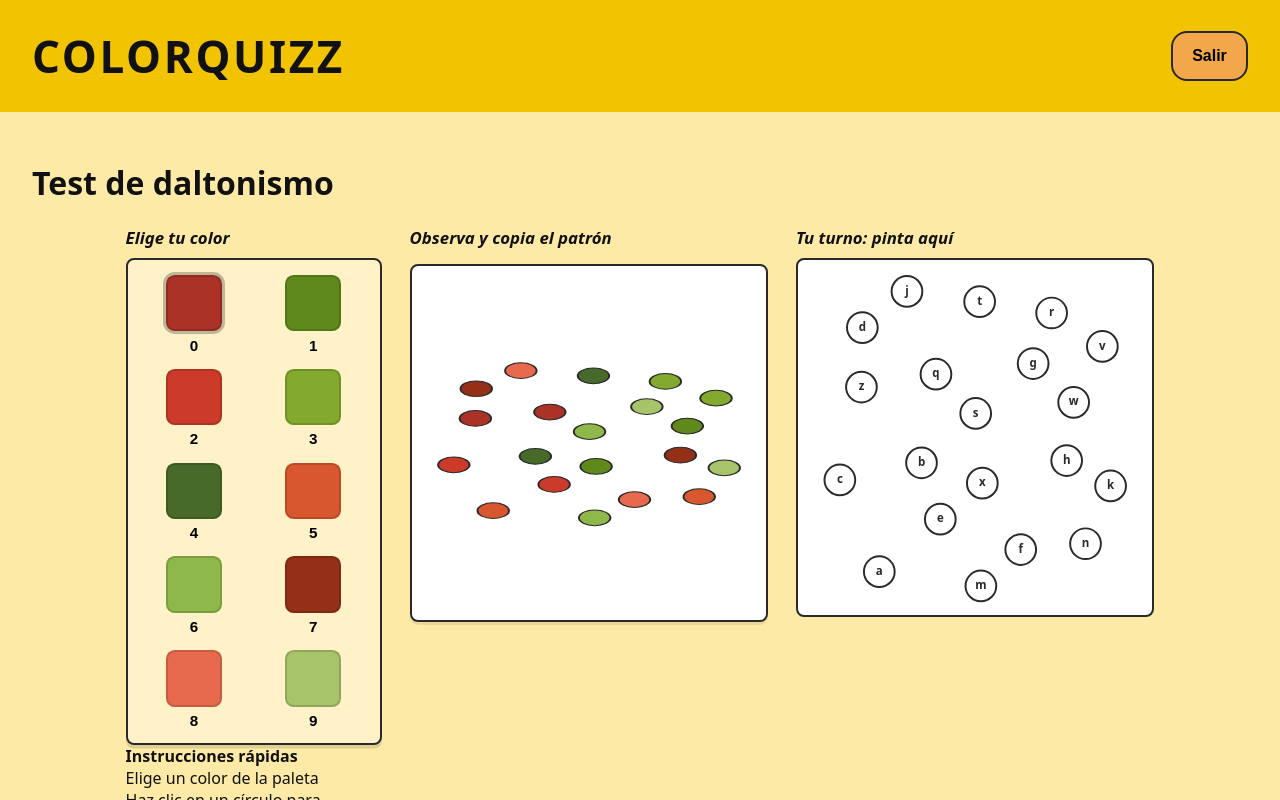
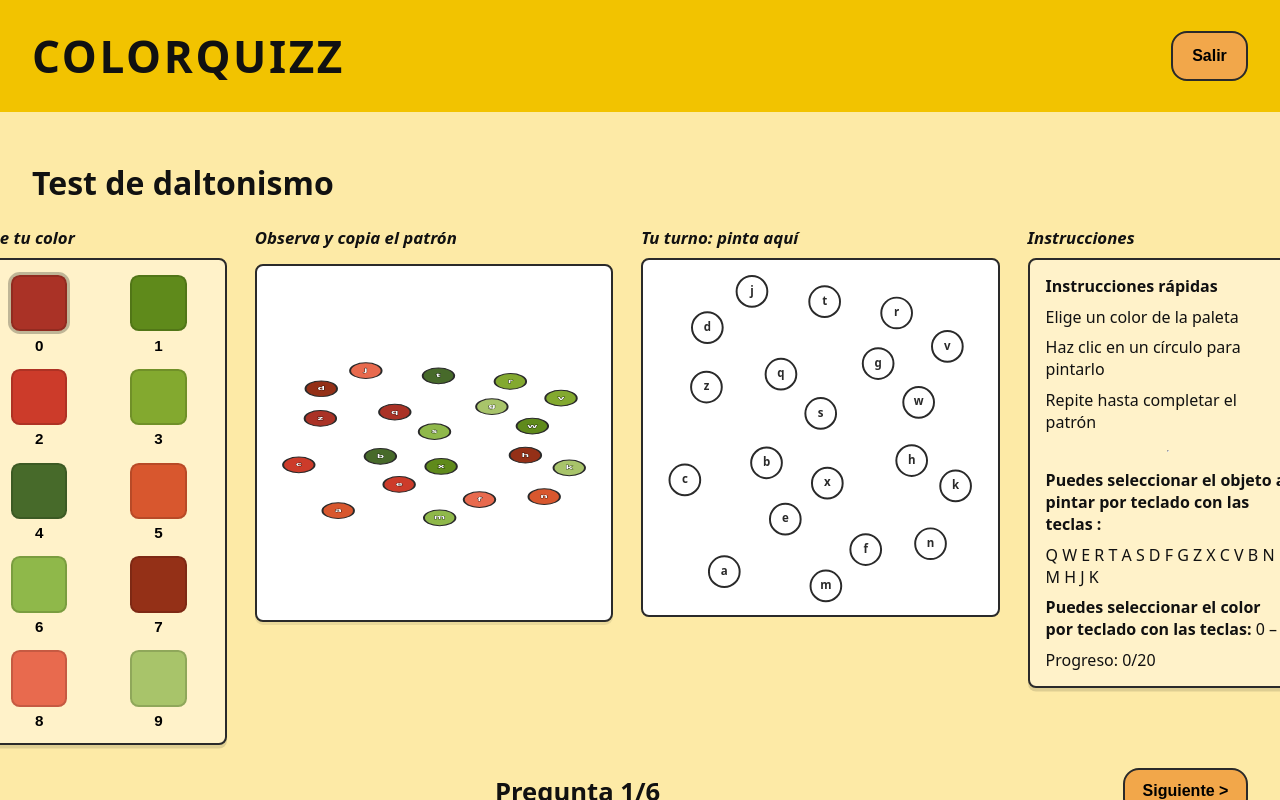
Before and after one commit to XLex0/ColorQuizz, a React (Vite) app: page /test in a window 1280 px wide. Built offline with nearby package versions, Linux system fonts and the light colour scheme.

Commit message:
Correciones sitio web

```diff
--- a/src/pages/Home.jsx
+++ b/src/pages/Home.jsx
@@ -15,6 +15,9 @@ export default function Home() {
   const instructionsRef = useRef(null);
   const profileRef = useRef(null);
   const testimonialsRef = useRef(null);
+
+  // ✅ Scope de TAB para la “página de arriba” (Navbar + Home)
+  const homeScopeRef = useRef(null);
 
   const [openSettings, setOpenSettings] = useState(false);
   const [activeTab, setActiveTab] = useState(null);
@@ -62,12 +65,94 @@ export default function Home() {
         if (section === "home") setActiveTab(null);
         else setActiveTab(section);
       },
-      { rootMargin: "-35% 0px -55% 0px", threshold: [0.05, 0.15, 0.3, 0.5] }
+      { rootMargin: "-25% 0px -60% 0px", threshold: [0.05, 0.15, 0.3, 0.5] }
     );
 
     items.forEach((it) => obs.observe(it.el));
     return () => obs.disconnect();
   }, []);
+
+  // ✅ Helper: focusables dentro de un contenedor (para TAB por sección visible)
+  const getFocusable = (root) => {
+    if (!root) return [];
+
+    const selectors = [
+      'a[href]',
+      'button:not([disabled])',
+      'input:not([disabled]):not([type="hidden"])',
+      'select:not([disabled])',
+      'textarea:not([disabled])',
+      '[tabindex]:not([tabindex="-1"])',
+    ].join(",");
+
+    return Array.from(root.querySelectorAll(selectors)).filter((el) => {
+      const style = window.getComputedStyle(el);
+      return (
+        style.display !== "none" &&
+        style.visibility !== "hidden" &&
+        !el.hasAttribute("disabled")
+      );
+    });
+  };
+
+  // ✅ TAB “por página/sección”: si estás abajo NO regresa arriba.
+  // - En HOME: permite tabear Navbar + hero + tabs (homeScopeRef)
+  // - En otras secciones: tabea SOLO dentro de la sección visible
+  useEffect(() => {
+    const sectionRoots = {
+      home: homeScopeRef,
+      instructions: instructionsRef,
+      profile: profileRef,
+      testimonials: testimonialsRef,
+    };
+
+    const getActiveRoot = () => {
+      const key = activeTab ?? "home"; // null => home
+      return sectionRoots[key]?.current ?? null;
+    };
+
+    const onTabKeyDown = (e) => {
+      if (e.key !== "Tab") return;
+
+      const root = getActiveRoot();
+      if (!root) return;
+
+      const focusables = getFocusable(root);
+      if (focusables.length === 0) return;
+
+      const current = document.activeElement;
+      const inside = root.contains(current);
+
+      // Si el foco se fue fuera del “scope” (ej. click en otra parte),
+      // al presionar TAB lo re-encarrilamos dentro del scope visible.
+      if (!inside) {
+        e.preventDefault();
+        const target = e.shiftKey
+          ? focusables[focusables.length - 1]
+          : focusables[0];
+        target.focus();
+        return;
+      }
+
+      // Wrap-around: evita que TAB salga del scope y “salte” al inicio del DOM.
+      const idx = focusables.indexOf(current);
+      if (idx === -1) return;
+
+      if (!e.shiftKey && idx === focusables.length - 1) {
+        e.preventDefault();
+        focusables[0].focus();
+      }
+
+      if (e.shiftKey && idx === 0) {
+        e.preventDefault();
+        focusables[focusables.length - 1].focus();
+      }
+    };
+
+    // Captura = evita que el navegador continúe al siguiente focus del DOM (arriba)
+    window.addEventListener("keydown", onTabKeyDown, true);
+    return () => window.removeEventListener("keydown", onTabKeyDown, true);
+  }, [activeTab]);
 
   // keyboard arrows navigation between page sections
   useEffect(() => {
@@ -117,7 +202,6 @@ export default function Home() {
     if (!el) return;
 
     el.scrollIntoView({ behavior: "smooth", block: "start" });
-
     setTimeout(() => el.focus({ preventScroll: true }), 350);
   };
 
@@ -131,6 +215,8 @@ export default function Home() {
           Saltar al contenido principal
         </a>
 
+        {/* ✅ Navbar pertenece a la página de arriba + Home (scope para TAB cuando estás arriba) */}
+        <div ref={homeScopeRef}>
           <Navbar onOpenSettings={() => setOpenSettings(true)} />
 
           <main id="main-content" className="page">
@@ -167,7 +253,11 @@ export default function Home() {
                 </button>
               </div>
             </section>
+          </main>
+        </div>
 
+        {/* ✅ El resto de secciones quedan FUERA del scope del Home */}
+        <main className="page">
           {/* PANTALLA 2 */}
           <section
             ref={instructionsRef}
@@ -179,7 +269,7 @@ export default function Home() {
           >
             <header className="instructionsHeader">
               <div className="helpIcon" aria-hidden="true">?</div>
-              <h2 id="instructions-title" className="instructionsTitle" tabIndex={0}>
+              <h2 id="instructions-title" className="instructionsTitle" >
                 Instrucciones
               </h2>
             </header>
@@ -217,7 +307,8 @@ export default function Home() {
                     Pinta el <strong>dibujo en blanco y negro</strong>:
                     <ul>
                       <li>Haz clic sobre los círculos para aplicar el color seleccionado.</li>
-                      <li>También puedes usar el <strong>teclado</strong> presionando la letra que aparece en cada círculo
+                      <li>
+                        También puedes usar el <strong>teclado</strong> presionando la letra que aparece en cada círculo
                         (<strong>Q W E R T A S D F G Z X C V B N M H J K</strong>).
                       </li>
                     </ul>
@@ -257,7 +348,7 @@ export default function Home() {
             </h2>
 
             <div className="profileStack">
-              <article className="profileCard" tabIndex={0} aria-label="Qué es el daltonismo">
+              <article className="profileCard" aria-label="Qué es el daltonismo">
                 <h3 className="profileCardTitle" tabIndex={0}>¿Qué es el daltonismo?</h3>
                 <p className="profileText" tabIndex={0}>
                   Si usted tiene daltonismo (deficiencia en la visión de los colores),
@@ -267,9 +358,10 @@ export default function Home() {
                 </p>
               </article>
 
-              <article className="profileCard" tabIndex={0} aria-label="Riesgos de daltonismo">
+              <article className="profileCard" aria-label="Riesgos de daltonismo">
                 <h3 className="profileCardTitle" tabIndex={0}>¿Corro riesgo de presentar daltonismo?</h3>
-                <p className="profileText" tabIndex={0}>
+                <section tabIndex={0} aria-label="Riesgos de daltonismo">
+                  <p className="profileText">
                     Los hombres corren un riesgo mucho mayor de presentar daltonismo que las
                     mujeres. También es más probable que usted sea daltónico si:
                   </p>
@@ -281,18 +373,20 @@ export default function Home() {
                       o esclerosis múltiple
                     </li>
                   </ul>
+                </section>
               </article>
 
-              <article className="profileCard" tabIndex={0} aria-label="Tipos de daltonismo">
+              <article className="profileCard" aria-label="Tipos de daltonismo">
                 <h3 className="profileCardTitle" tabIndex={0}>Tipos de daltonismo</h3>
-                <p className="profileText" tabIndex={0}>El daltonismo rojo-verde es el más común e incluye:</p>
+                <section tabIndex={0} aria-label="Tipos de daltonismo">
+                  <p className="profileText">El daltonismo rojo-verde es el más común e incluye:</p>
                   <ul className="profileBullets">
                     <li><strong>Deuteranomalía:</strong> el verde se ve rojizo (leve).</li>
                     <li><strong>Protanomalía:</strong> el rojo se ve verdoso y menos brillante (leve).</li>
                     <li><strong>Protanopia y deuteranopia:</strong> no se distingue entre rojo y verde.</li>
                   </ul>
 
-                <p className="profileText" tabIndex={0}>El daltonismo azul-amarillo es menos común e incluye:</p>
+                  <p className="profileText">El daltonismo azul-amarillo es menos común e incluye:</p>
                   <ul className="profileBullets">
                     <li><strong>Tritanomalía:</strong> difícil diferenciar azul-verde y amarillo-rojo.</li>
                     <li>
@@ -301,10 +395,11 @@ export default function Home() {
                     </li>
                   </ul>
 
-                <p className="profileText" tabIndex={0}>
+                  <p className="profileText">
                     El daltonismo completo (monocromacia) es raro y hace que la persona no vea colores;
                     puede incluir visión poco clara y sensibilidad a la luz.
                   </p>
+                </section>
               </article>
             </div>
 
--- a/src/pages/UsabilityTest.jsx
+++ b/src/pages/UsabilityTest.jsx
@@ -8,12 +8,58 @@ const SEEDS = [1024, 2048, 3072, 4096, 5120, 6144];
 
 const TESTS = [
   { id: 0, name: "Test 1: Rojo–Verde", jsonKey: "TEST1_RED_GREEN_COLORS" },
-  { id: 1, name: "Test 2: Tritanomalía (Azul–Verde)", jsonKey: "TEST2_TRITANOMALY_BLUE_GREEN_COLORS" },
-  { id: 2, name: "Test 3: Tritanomalía (Amarillo–Rojo)", jsonKey: "TEST3_TRITANOMALY_YELLOW_RED_COLORS" },
-  { id: 3, name: "Test 4: Tritanopia (Azul–Verde)", jsonKey: "TEST4_TRITANOPIA_BLUE_GREEN_COLORS" },
-  { id: 4, name: "Test 5: Tritanopia (Violeta–Rojo)", jsonKey: "TEST5_TRITANOPIA_VIOLET_RED_COLORS" },
-  { id: 5, name: "Test 6: Tritanopia (Amarillo–Rosado)", jsonKey: "TEST6_TRITANOPIA_YELLOW_PINK_COLORS" },
+  {
+    id: 1,
+    name: "Test 2: Tritanomalía (Azul–Verde)",
+    jsonKey: "TEST2_TRITANOMALY_BLUE_GREEN_COLORS",
+  },
+  {
+    id: 2,
+    name: "Test 3: Tritanomalía (Amarillo–Rojo)",
+    jsonKey: "TEST3_TRITANOMALY_YELLOW_RED_COLORS",
+  },
+  {
+    id: 3,
+    name: "Test 4: Tritanopia (Azul–Verde)",
+    jsonKey: "TEST4_TRITANOPIA_BLUE_GREEN_COLORS",
+  },
+  {
+    id: 4,
+    name: "Test 5: Tritanopia (Violeta–Rojo)",
+    jsonKey: "TEST5_TRITANOPIA_VIOLET_RED_COLORS",
+  },
+  {
+    id: 5,
+    name: "Test 6: Tritanopia (Amarillo–Rosado)",
+    jsonKey: "TEST6_TRITANOPIA_YELLOW_PINK_COLORS",
+  },
 ];
+const CIRCLE_KEYS = [
+  "q",
+  "w",
+  "e",
+  "r",
+  "t",
+  "a",
+  "s",
+  "d",
+  "f",
+  "g",
+  "z",
+  "x",
+  "c",
+  "v",
+  "b",
+  "n",
+  "m",
+  "h",
+  "j",
+  "k",
+];
+
+function getKeyForCircleIndex(idx) {
+  return CIRCLE_KEYS[idx] || "?";
+}
 
 const CIRCLES_COUNT = 20;
 const CIRCLE_SCALE = 1.3;
@@ -72,7 +118,9 @@ function buildAnswerKey(palette, seed, circlesCount) {
 }
 
 function gradeTest(expected, answers, circlesCount) {
-  let correct = 0, wrong = 0, unanswered = 0;
+  let correct = 0,
+    wrong = 0,
+    unanswered = 0;
 
   for (let i = 0; i < circlesCount; i++) {
     const exp = expected[String(i)];
@@ -86,7 +134,14 @@ function gradeTest(expected, answers, circlesCount) {
   const accuracyAttempted = attempted > 0 ? (correct / attempted) * 100 : 0;
   const accuracyTotal = circlesCount > 0 ? (correct / circlesCount) * 100 : 0;
 
-  return { correct, wrong, unanswered, attempted, accuracyAttempted, accuracyTotal };
+  return {
+    correct,
+    wrong,
+    unanswered,
+    attempted,
+    accuracyAttempted,
+    accuracyTotal,
+  };
 }
 
 function generateReferenceImage(palette, seed, circlesCount) {
@@ -95,13 +150,50 @@ function generateReferenceImage(palette, seed, circlesCount) {
   const circlesHtml = circles
     .map((c, idx) => {
       const colorHex = palette[idx % palette.length].hex;
-      return `<circle cx="${c.x * 360}" cy="${c.y * 360}" r="${REF_RADIUS}" fill="${colorHex}" stroke="#2a2a2a" stroke-width="2"/>`;
+      const cx = c.x * 360;
+      const cy = c.y * 360;
+      const key = CIRCLE_KEYS[idx] || "?";
+
+      const fontSize = Math.max(10, Math.round(9 * (CIRCLE_SCALE ?? 1)));
+
+      return `
+        <g>
+          <circle
+            cx="${cx}"
+            cy="${cy}"
+            r="${REF_RADIUS}"
+            fill="${colorHex}"
+            stroke="#2a2a2a"
+            stroke-width="2"
+          />
+
+          <text
+            x="${cx}"
+            y="${cy}"
+            text-anchor="middle"
+            dominant-baseline="middle"
+            font-family="system-ui, Arial"
+            font-size="${fontSize}"
+            font-weight="700"
+            fill="#ffffff"
+            stroke="#000000"
+            stroke-width="0.8"
+            paint-order="stroke"
+          >
+            ${key}
+          </text>
+        </g>
+      `;
     })
     .join("");
 
   const svg = `
-    <svg viewBox="0 0 360 360" xmlns="http://www.w3.org/2000/svg" preserveAspectRatio="none">
-      <rect x="4" y="4" width="352" height="352" rx="10" fill="white"/>
+    <svg
+      viewBox="0 0 360 360"
+      xmlns="http://www.w3.org/2000/svg"
+      preserveAspectRatio="none"
+    >
+      <rect x="4" y="4" width="352" height="352" rx="10" fill="white" />
       ${circlesHtml}
     </svg>
   `;
@@ -117,7 +209,10 @@ export default function UsabilityTest() {
   const [qIndex, setQIndex] = useState(0);
   const [selectedKey, setSelectedKey] = useState("0");
   const [selectedCircleIndex, setSelectedCircleIndex] = useState(null);
-  const [progress, setProgress] = useState({ painted: 0, total: CIRCLES_COUNT });
+  const [progress, setProgress] = useState({
+    painted: 0,
+    total: CIRCLES_COUNT,
+  });
   const [answersByCircle, setAnswersByCircle] = useState({});
   const [results, setResults] = useState([]);
 
@@ -138,7 +233,7 @@ export default function UsabilityTest() {
 
   const questionText = useMemo(
     () => `Pregunta ${qIndex + 1}/${totalQuestions}`,
-    [qIndex, totalQuestions]
+    [qIndex, totalQuestions],
   );
 
   const answerKey = useMemo(() => {
@@ -148,7 +243,11 @@ export default function UsabilityTest() {
 
   const referenceImage = useMemo(() => {
     if (!colorsForCurrentTest.length) return "";
-    return generateReferenceImage(colorsForCurrentTest, currentSeed, CIRCLES_COUNT);
+    return generateReferenceImage(
+      colorsForCurrentTest,
+      currentSeed,
+      CIRCLES_COUNT,
+    );
   }, [colorsForCurrentTest, currentSeed]);
 
   const goNext = () => {
@@ -184,10 +283,26 @@ export default function UsabilityTest() {
       if (tag === "input" || tag === "textarea") return;
 
       const circleKeyMap = {
-        q: 0, w: 1, e: 2, r: 3, t: 4,
-        a: 5, s: 6, d: 7, f: 8, g: 9,
-        z: 10, x: 11, c: 12, v: 13, b: 14,
-        n: 15, m: 16, h: 17, j: 18, k: 19,
+        q: 0,
+        w: 1,
+        e: 2,
+        r: 3,
+        t: 4,
+        a: 5,
+        s: 6,
+        d: 7,
+        f: 8,
+        g: 9,
+        z: 10,
+        x: 11,
+        c: 12,
+        v: 13,
+        b: 14,
+        n: 15,
+        m: 16,
+        h: 17,
+        j: 18,
+        k: 19,
       };
 
       if (key in circleKeyMap) {
@@ -209,7 +324,7 @@ export default function UsabilityTest() {
     return () => window.removeEventListener("keydown", onKeyDown);
   }, [colorsForCurrentTest]);
 
-  return (
+  return  (
     <div className="utWrap">
       {/* ✅ Skip link (2.4.1) */}
       <a className="skip-link" href="#main-content">
@@ -235,7 +350,10 @@ export default function UsabilityTest() {
         <div className="utGrid">
           {/* Paleta */}
           <section className="utPanel utPanel--palette" aria-labelledby="paleta-title">
-            <h2 id="paleta-title" className="utTitle utTitle--italic"> Elige tu color</h2>
+            <h2 id="paleta-title" className="utTitle utTitle--italic">
+              {" "}
+              Elige tu color
+            </h2>
 
             <div className="utPaletteGrid" role="group" aria-label="Paleta de colores (0-9)">
               {colorsForCurrentTest.map((c) => {
@@ -257,33 +375,14 @@ export default function UsabilityTest() {
                 );
               })}
             </div>
-
-            <div className="utHintSmall hintCard">
-              <strong> Instrucciones rápidas</strong>
-              <br />
-              Elige un color de la paleta
-              <br />
-              Haz clic en un círculo para pintarlo
-              <br />
-              Repite hasta completar el patrón
-
-              <hr />
-
-               <strong>Puedes seleccionar el objeto a pintar por teclado con las teclas :</strong>
-              Q W E R T A S D F G Z X C V B N M H J K
-              <br />
-               <strong>Puedes seleccionar el color por teclado con las teclas:</strong> 0 – 9
-            </div>
-
-
-            <div className="utHintSmall">
-              Progreso: {progress.painted}/{progress.total}
-            </div>
           </section>
 
           {/* Referencia */}
           <section className="utPanel utPanel--ref" aria-labelledby="ref-title">
-            <h2 id="ref-title" className="utTitle utTitle--italic"> Observa y copia el patrón</h2>
+            <h2 id="ref-title" className="utTitle utTitle--italic">
+              {" "}
+              Observa y copia el patrón
+            </h2>
             {referenceImage ? (
               <img
                 src={referenceImage}
@@ -297,7 +396,10 @@ export default function UsabilityTest() {
 
           {/* Dibujo */}
           <section className="utPanel utPanel--board" aria-labelledby="board-title">
-            <h2 id="board-title" className="utTitle utTitle--italic"> Tu turno: pinta aquí</h2>
+            <h2 id="board-title" className="utTitle utTitle--italic">
+              {" "}
+              Tu turno: pinta aquí
+            </h2>
 
             <PaintBoard
               key={currentSeed}
@@ -311,10 +413,67 @@ export default function UsabilityTest() {
               onAnswersChange={setAnswersByCircle}
             />
           </section>
+
+          {/* ✅ Panel de instrucciones a la derecha */}
+          <section
+            className="utPanel utPanel--help"
+            role="region"
+            aria-labelledby="help-title"
+            aria-label="Instrucciones"
+          >
+            <section tabIndex={0} aria-label="Instrucciones">
+            <h2 id="help-title" className="utTitle utTitle--italic">
+              {" "}
+              Instrucciones
+            </h2>
+
+            <div className="utHelpCard" aria-label="Instrucciones rápidas">
+              <strong aria-label="Título de instrucciones rápidas">
+                {" "}
+                Instrucciones rápidas
+              </strong>
+
+              <p aria-label="Paso 1 de instrucciones rápidas">
+                Elige un color de la paleta
+              </p>
+              <p  aria-label="Paso 2 de instrucciones rápidas">
+                Haz clic en un círculo para pintarlo
+              </p>
+              <p  aria-label="Paso 3 de instrucciones rápidas">
+                Repite hasta completar el patrón
+              </p>
+
+              <hr />
+
+              <p  aria-label="Atajo de teclado para seleccionar el objeto a pintar">
+                <strong>
+                  {" "}
+                  Puedes seleccionar el objeto a pintar por teclado con las teclas :
+                </strong>
+              </p>
+
+              <p  aria-label="Teclas para seleccionar círculos">
+                Q W E R T A S D F G Z X C V B N M H J K
+              </p>
+
+              <p  aria-label="Atajo de teclado para seleccionar el color">
+                <strong>
+                  {" "}
+                  Puedes seleccionar el color por teclado con las teclas:
+                </strong>{" "}
+                0 – 9
+              </p>
+
+              <p  aria-label="Progreso del usuario">
+                Progreso: {progress.painted}/{progress.total}
+              </p>
+            </div>
+            </section>
+          </section>
         </div>
 
         <footer className="utFooter">
-          <div className="utQuestion">{questionText}</div>
+          <div className="utQuestion" tabIndex={0} >{questionText}</div>
           <button className="utNext" type="button" onClick={goNext}>
             {qIndex < totalQuestions - 1 ? "Siguiente  >" : "Finalizar  >"}
           </button>
--- a/src/styles/usability-test.css
+++ b/src/styles/usability-test.css
@@ -1,4 +1,3 @@
-
 :root{
   --yellow: #f2c300;
   --cream: #fdeaa6;
@@ -11,11 +10,13 @@
   --gap: clamp(1rem, 2.2vw, 1.75rem);
 
   --paletteW: clamp(16rem, 20vw, 19rem);
-  /* For visual alignment make reference column use the same square size as the board */
-  --refW: var(--boardSize);
 
   /* tablero cuadrado: relativo */
   --boardSize: clamp(18rem, 28vw, 23rem);
+
+  /* ✅ nuevo: ancho panel instrucciones */
+  --helpW: clamp(16rem, 22vw, 20rem);
+
   --radius: 0.5rem;
 }
 
@@ -53,18 +54,18 @@
 }
 
 .utMain{
-  padding: var(--gap) var(--padX) calc(var(--gap) * 1.2);
+  padding: var(--gap) var(--padX) calc(var(--gap) * 0.7); /* ✅ menos alto abajo */
 }
 
 .utGrid{
   display:grid;
-  grid-template-columns: var(--paletteW) var(--boardSize) var(--boardSize);
+  grid-template-columns: var(--paletteW) var(--boardSize) var(--boardSize) var(--helpW); /* ✅ 4 columnas */
   gap: var(--gap);
   align-items:start;
   justify-content: center;
 }
 
-
+/* Panel base */
 .utPanel{
   background: transparent;
 }
@@ -158,15 +159,6 @@
 }
 
 /* Referencia */
-.utReference{
-  width: var(--boardSize);
-  height: var(--boardSize);
-  background:#fff;
-  border: 2px solid var(--border);
-  border-radius: var(--radius);
-}
-
-/* Ensure the reference image matches the board visually and scales cleanly */
 .utPanel--ref{
   display:flex;
   flex-direction:column;
@@ -186,12 +178,35 @@
   box-sizing: border-box;
 }
 
+/* ✅ Panel Instrucciones (recuadro como los demás) */
+.utPanel--help{
+  display:flex;
+  flex-direction:column;
+  align-items:flex-start;
+}
+
+.utHelpCard{
+  width: 100%;
+  background: #fff2c9;
+  border: 2px solid var(--border);
+  border-radius: var(--radius);
+  padding: 0.9rem 1rem;
+  box-shadow: 0 0.22rem 0 rgba(0,0,0,0.12);
+  display: grid;
+  gap: 0.55rem;
+  box-sizing: border-box;
+}
+
+.utHelpCard p{
+  margin: 0;
+}
+
 /* Footer */
 .utFooter{
   display:flex;
   align-items:center;
   justify-content: space-between;
-  margin-top: calc(var(--gap) * 1.2);
+  margin-top: calc(var(--gap) * 0.8); /* ✅ menos */
 }
 
 .utQuestion{
@@ -236,29 +251,51 @@
   outline-offset: 4px;
 }
 
-.utNext:focus,
-.utNext:focus-visible{
-  outline: 3px solid #0d6efd;
-  outline-offset: 4px;
-}
-
 .utNext:disabled{
   opacity: 0.5;
   cursor:not-allowed;
 }
 
-/* Responsive: si la pantalla es chica, que baje a 1 columna */
+/* ✅ Responsive: baja a 2 columnas y luego a 1 */
+@media (max-width: 1200px){
+  .utGrid{
+    grid-template-columns: var(--paletteW) var(--boardSize);
+    justify-content: center;
+  }
+
+  .utPanel--ref{
+    grid-column: 2;
+  }
+
+  .utPanel--board{
+    grid-column: 1 / -1;
+  }
+
+  .utPanel--help{
+    grid-column: 1 / -1;
+  }
+
+  .utPanel--ref .referenceImage,
+  .cbBoard,
+  .cbSvg{
+    width: var(--boardSize);
+    height: var(--boardSize);
+  }
+}
+
 @media (max-width: 900px){
   .utGrid{
     grid-template-columns: 1fr;
   }
-  .utReference, .cbBoard, .cbSvg{
+  .utPanel--ref .referenceImage,
+  .cbBoard,
+  .cbSvg{
     width: min(90vw, var(--boardSize));
     height: min(90vw, var(--boardSize));
   }
 }
 
-/* Reference Image */
+/* Reference Image (fallback extra) */
 .referenceImage {
   width: 100%;
   max-width: 100%;
@@ -267,8 +304,8 @@
   border-radius: var(--radius);
   background: white;
 }
+
 .skip-link{
-
   position:absolute;
   left:-999px;
   top:0;
@@ -278,12 +315,13 @@
   z-index:9999;
   border:2px solid #000;
   border-radius:10px;
- background-color: #f2a74a;
+  background-color: #f2a74a;
 }
 .skip-link:focus{
   left:12px;
   top:12px;
 }
+
 .resBtn{
   background: #f2a74a;
   border: 2px solid var(--border);
@@ -307,7 +345,5 @@
   outline-offset: 3px;
 }
 
-.utExit{
-  background-color: #f2a74a;}
-.utNext{
-  background-color: #f2a74a;}
+.utExit{ background-color: #f2a74a; }
+.utNext{ background-color: #f2a74a; }
```
Also changed, not shown: src/components/Navbar.jsx (+46 -6 lines), src/styles/global.css (+11 -12 lines). Lines whose indentation alone changed are shown as unchanged.
